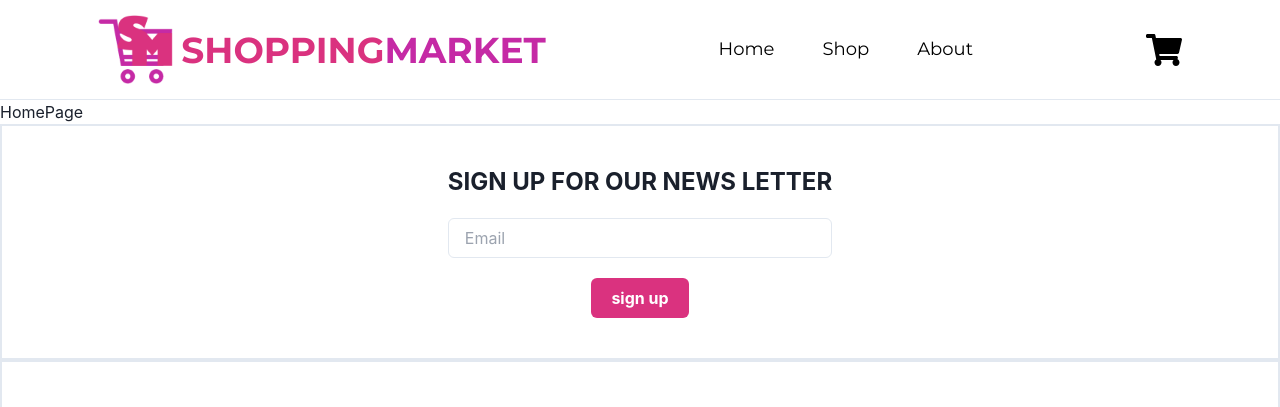
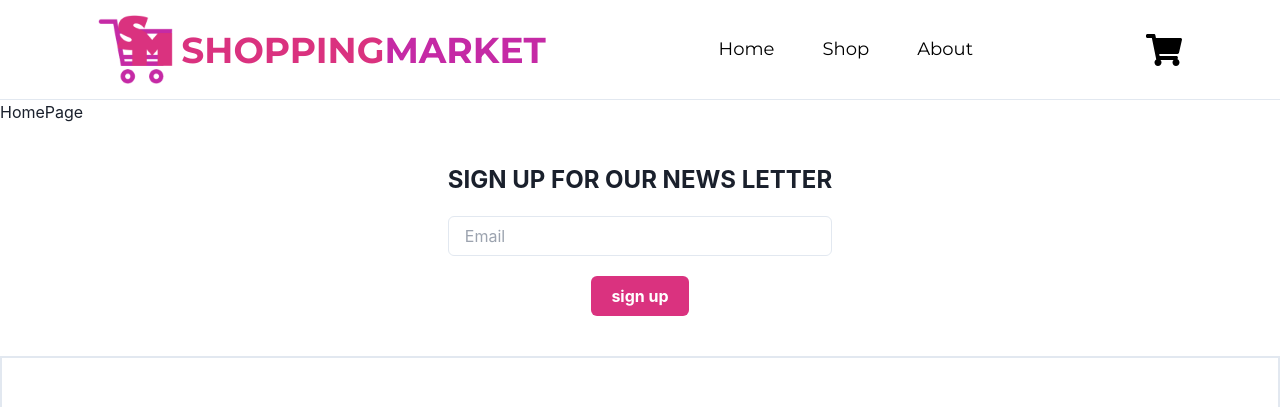
Before and after one commit to aliflikescoding/react-shopping-cart, a React (Vite) app in the folder app/: page / in a window 1280 px wide. Shown: the top 407 px of the page. Built offline with nearby package versions, Linux system fonts and the light colour scheme; a web font is replaced by a local one.

Commit message:
Change footer border

```diff
--- a/app/src/sections/Footer.jsx
+++ b/app/src/sections/Footer.jsx
@@ -9,7 +9,7 @@ import { Input } from '@chakra-ui/react'
 const Footer = () => {
   return (
     <footer>
-      <div className="flex justify-center border-2 p-10">
+      <div className="flex justify-center border-top-2 p-10">
         <div className="flex flex-col items-center gap-5">
           <h1 className="text-2xl font-bold">SIGN UP FOR OUR NEWS LETTER</h1>
           <Input placeholder='Email' />
```
